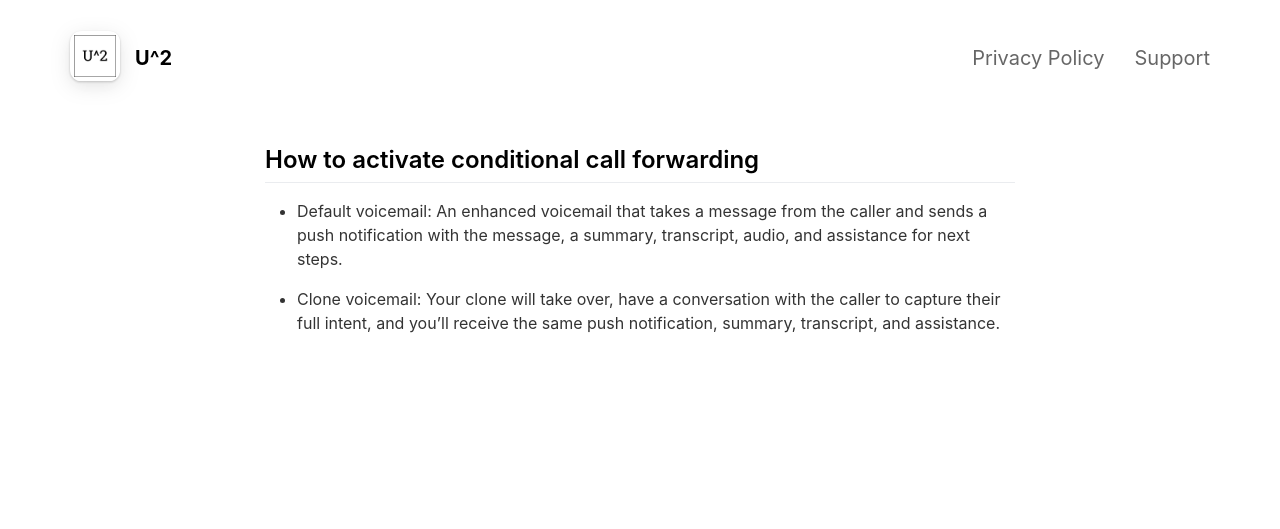
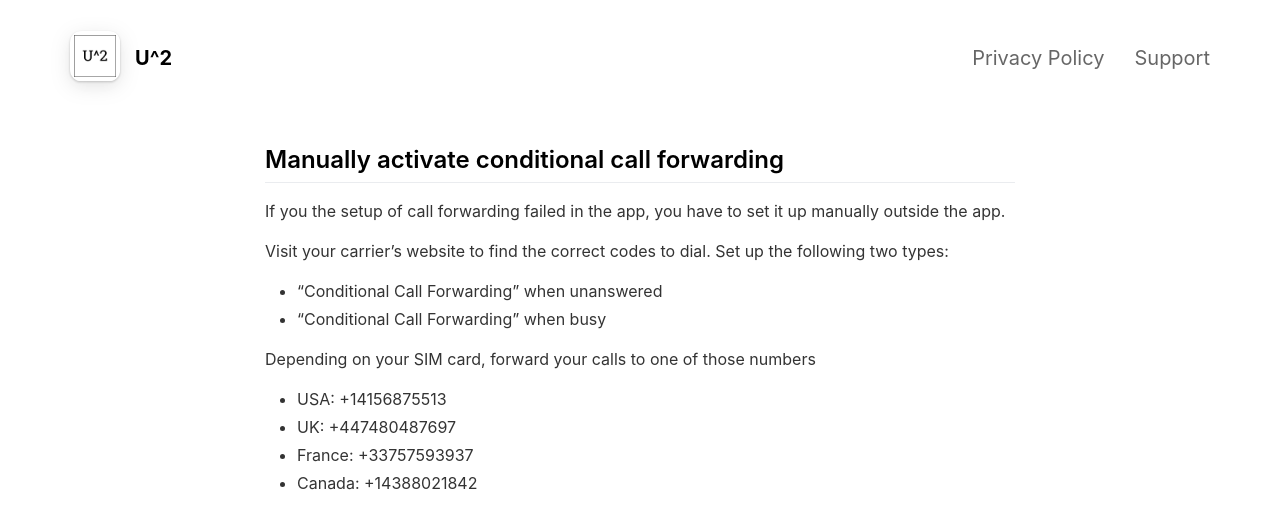
Before and after one commit to strangeattractors/u-squared, a Jekyll site: the page built from _pages/forwarding.md, in a window 1280 px wide. Shown: the top 529 px of the page. Built offline with Jekyll 4.4.1, drawn with Linux system fonts in a browser that asks for light colours; nearby versions of some CDN libraries.

Commit message:
Update forwarding.md

```diff
--- a/_pages/forwarding.md
+++ b/_pages/forwarding.md
@@ -1,11 +1,19 @@
 ---
 layout: page
-title: Conditional call forwarding
+title: Conditional call forwarding manual setup
 include_in_header: false
 ---
 
-## How to activate conditional call forwarding
+## Manually activate conditional call forwarding
 
-- Default voicemail: An enhanced voicemail that takes a message from the caller and sends a push notification with the message, a summary, transcript, audio, and assistance for next steps.
+If you the setup of call forwarding failed in the app, you have to set it up manually outside the app.
 
-- Clone voicemail: Your clone will take over, have a conversation with the caller to capture their full intent, and you'll receive the same push notification, summary, transcript, and assistance.
+Visit your carrier’s website to find the correct codes to dial. Set up the following two types:
+- "Conditional Call Forwarding" when unanswered
+- "Conditional Call Forwarding" when busy
+
+Depending on your SIM card, forward your calls to one of those numbers
+- USA: +14156875513
+- UK: +447480487697
+- France: +33757593937
+- Canada: +14388021842
```
